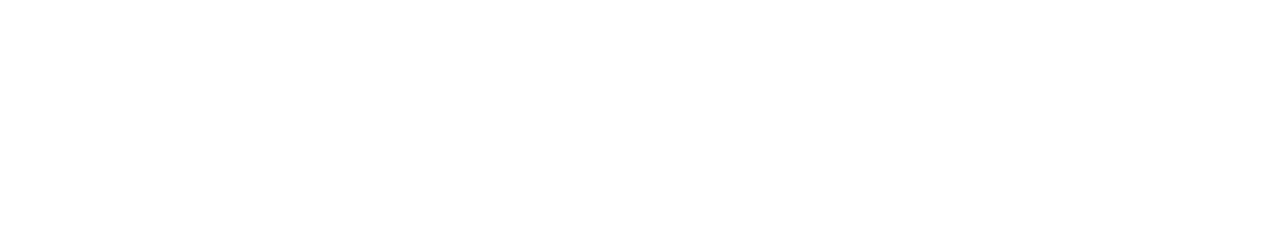
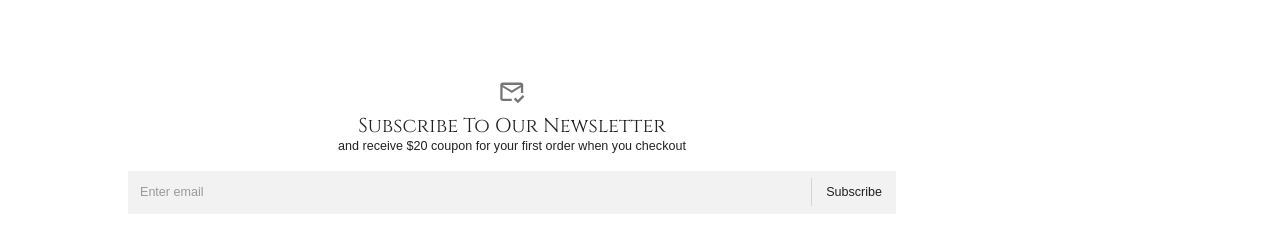
Before and after one commit to VavasseurKevin/react-ecommerce-strapi, a React (Create React App) app in the folder client/: page / in a window 1280 px wide. Shown: the part 946-1172 px from the top of the page. Before the commit the page ends 1016 px from the top, so only its background shows below. Built offline with nearby package versions, Linux system fonts and the light colour scheme; no server answers; a web font is replaced by a local one.

Commit message:
Create Subscribe.jsx in Home

```diff
--- a/client/src/scenes/home/Home.jsx
+++ b/client/src/scenes/home/Home.jsx
@@ -1,12 +1,14 @@
 import { Carousel } from "react-responsive-carousel";
 import ShoppingList from "./ShoppingList";
 import MainCarousel from "./MainCarousel";
+import Subscribe from "./Subscribe";
 
 const Home = () => {
     return (
         <div>
             <MainCarousel/>
             <ShoppingList/>
+            <Subscribe/>
         </div>
     )
 }
--- /dev/null
+++ b/client/src/scenes/home/Subscribe.jsx
@@ -0,0 +1,47 @@
+import { useState } from "react";
+import { Box,InputBase, Divider, Typography, IconButton } from "@mui/material";
+import MarkEmailReadOutlineIcon from "@mui/icons-material/MarkEmailReadOutlined"
+
+const Subscribe = () => {
+    const [email, setEmail] = useState("");
+
+    return (
+        <Box width="80%" margin="80 auto" textAlign="center">
+            <IconButton>
+                <MarkEmailReadOutlineIcon fontSize="large"/>
+            </IconButton>
+            <Typography variant="h3">Subscribe To Our Newsletter</Typography>
+            <Typography>
+                and receive $20 coupon for your first order when you checkout
+            </Typography>
+      <Box
+        p="2px 4px"
+        m="15px auto"
+        display="flex"
+        alignItems="center"
+        width="75%"
+        backgroundColor="#F2F2F2"
+      >
+            <InputBase
+                sx={{ml : 1, flex : 1}}
+                placeholder="Enter email"
+                onChange={(e)=>setEmail(e.target.value)}
+                value={email}
+            />
+            <Divider
+                sx={{height: 28, m:0.5}}
+                orientation="vertical"
+                />
+            <Typography
+                sx={{p:"10px", "hover": {cursor:"pointer"}}}
+            >
+                Subscribe
+            </Typography>
+      </Box>
+        </Box>
+
+    );
+
+}
+
+export default Subscribe;
```
